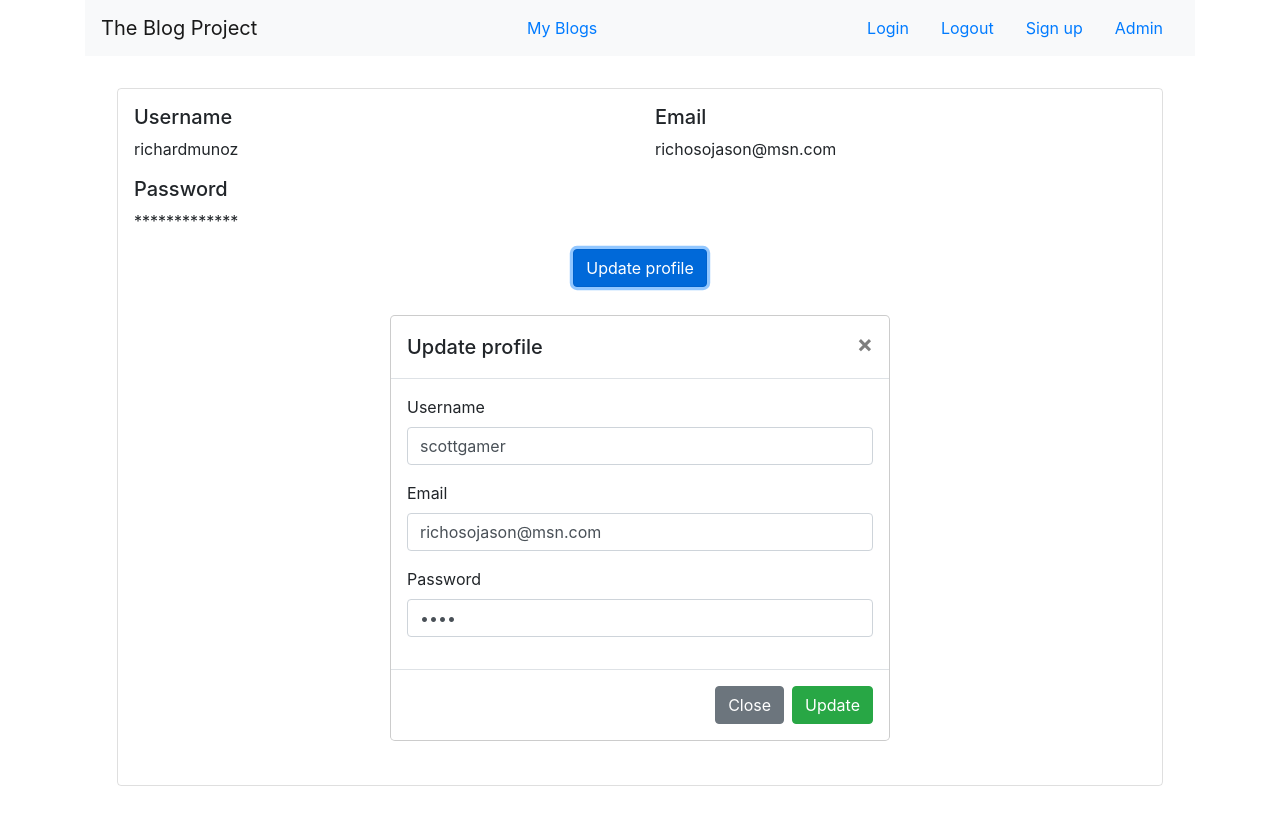
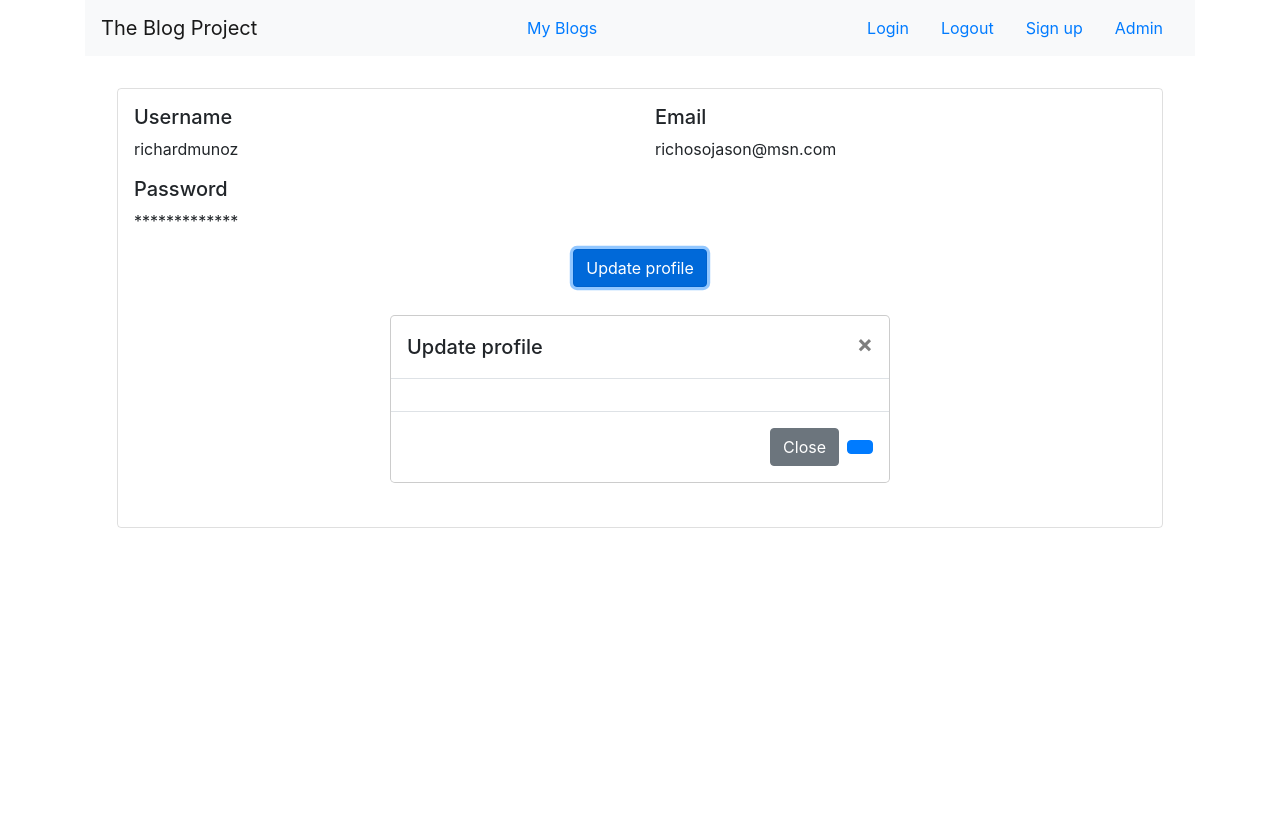
Before and after one commit to scottgamer/The-blog-project, an Angular app in the folder front-end/: page /profile in a window 1280 px wide. Both pictures are taken after a click on the button "Update profile". Built offline with nearby package versions, Linux system fonts and the light colour scheme.

Commit message:
updated modal.component

```diff
--- a/front-end/src/app/components/modal/modal.component.html
+++ b/front-end/src/app/components/modal/modal.component.html
@@ -7,13 +7,13 @@
       </button>
     </div>
     <div class="modal-body">
-      <app-profile-edit></app-profile-edit>
+      <ng-content></ng-content>
     </div>
     <div class="modal-footer">
       <button type="button" class="btn btn-secondary" (click)="closeModal()">
         Close
       </button>
-      <button type="submit" class="btn btn-success">Update</button>
+      <button type="submit" class="btn btn-primary">{{ buttonMessage }}</button>
     </div>
   </div>
 </div>
--- a/front-end/src/app/components/modal/modal.component.ts
+++ b/front-end/src/app/components/modal/modal.component.ts
@@ -8,12 +8,12 @@ import { ModalService } from "src/app/services/modal.service";
 })
 export class ModalComponent implements OnInit {
   @Input() title: string;
+  @Input() buttonMessage: string;
   isOpen: boolean;
   constructor(private modalService: ModalService) {}
 
   ngOnInit(): void {
     this.modalService.statusSubject.subscribe(status => (this.isOpen = status));
-    console.log("modal component isOpen", this.isOpen);
   }
 
   closeModal() {
```
